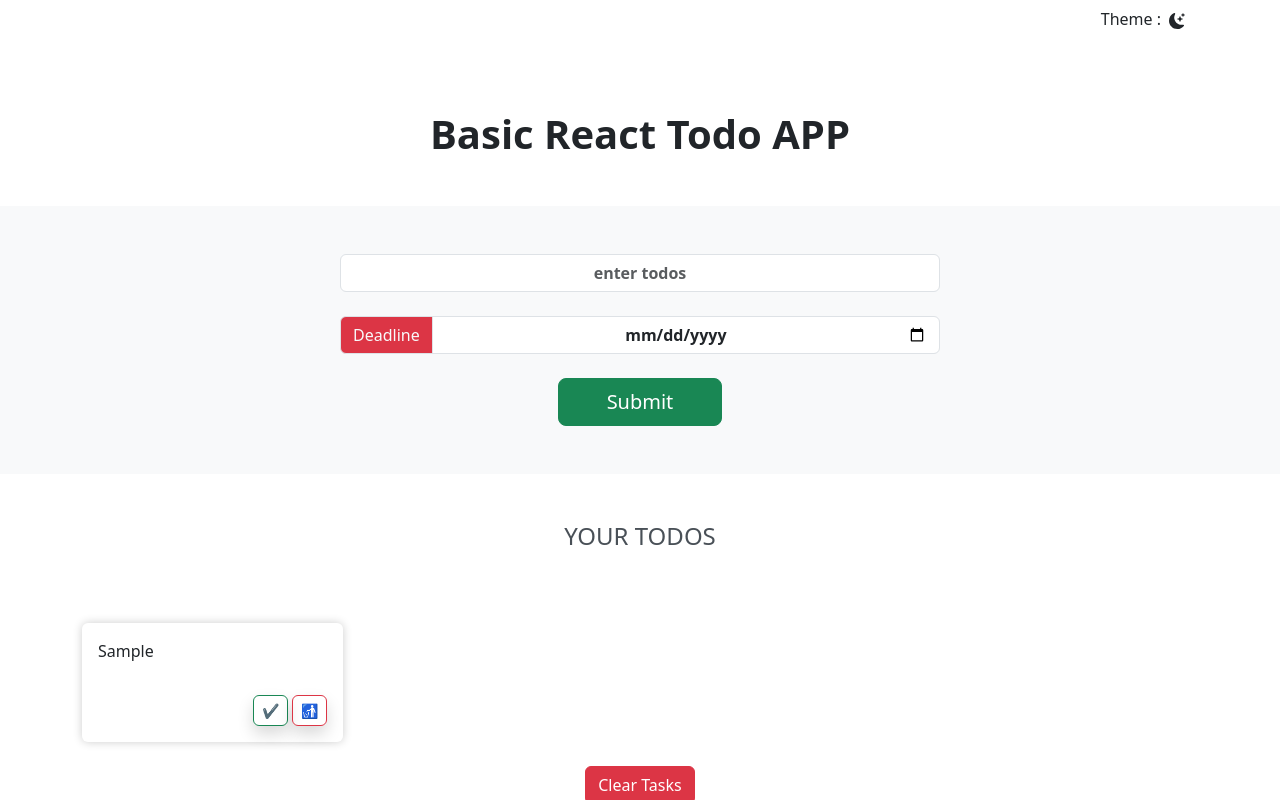
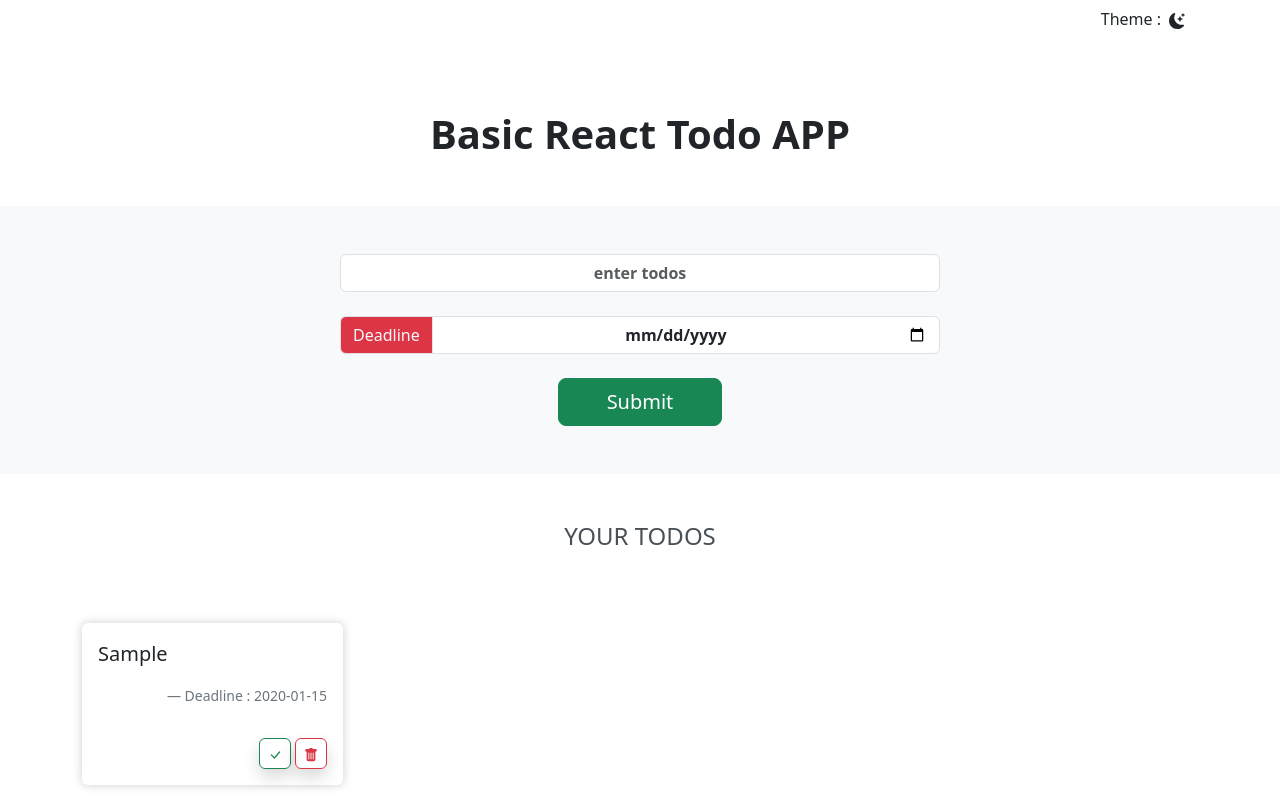
Before and after one commit to S-Alif/assignments, a React (Vite) app: page / in a window 1280 px wide. Both pictures are taken after typing "Sample", "2020-01-15" into the empty fields and a click on the button "Submit". Shown: the top 800 px of the page. Built offline with nearby package versions, Linux system fonts and the light colour scheme.

Commit message:
update: design update with better icons

```diff
--- a/src/components/List.jsx
+++ b/src/components/List.jsx
@@ -1,5 +1,7 @@
 /* eslint-disable react/prop-types */
 import { useState } from "react";
+
+import { BsCheckLg, BsXLg, BsTrashFill } from "react-icons/bs";
 
 
 const List = ({todo, deleteTask, toggleDone, toggleUndone}) => {
@@ -49,10 +51,7 @@ const List = ({todo, deleteTask, toggleDone, toggleUndone}) => {
                 data-bs-dismiss="modal"
                 onClick={() => deleteTask(id)}
               >
-                delete
-              </button>
-              <button type="button" className="btn btn-primary" data-bs-dismiss="modal">
-                close
+                DELETE
               </button>
             </div>
           </div>
@@ -62,14 +61,21 @@ const List = ({todo, deleteTask, toggleDone, toggleUndone}) => {
   }
 
   return (
-    <div className="col-lg-3 col-md-4 col-sm-2 mt-4">
+    <div className="col-lg-3 col-md-4 col-sm-6 mt-4">
       <div className={marked=="true" ? "todo-content p-lg-3 p-2 rounded border border-2 border-success" : "todo-content p-lg-3 p-2 rounded"}>
+        <figure>
+          <blockquote className="blockquote">
         <p className="fw-medium text-start">{todo.todo}</p>
+          </blockquote>
+          <figcaption className="blockquote-footer text-end pt-3">
+            Deadline : {todo.deadline}
+          </figcaption>
+        </figure>
 
         <div className="check-btn text-end pt-3">
-          <button className={marked == "true" ? "d-none" : "btn btn-outline-success btn-sm rounded shadow me-1"} onClick={() => { toggleDone(todo.id); marking()}}>✔</button>
-          <button className={marked == "true" ? "btn btn-outline-warning btn-sm rounded shadow me-1" : "d-none"} onClick={() => { toggleUndone(todo.id); unMark() }}>✖</button>
-          <button className="btn btn-outline-danger btn-sm rounded shadow" data-bs-toggle="modal" data-bs-target={`#${todo.id}`}>🚮</button>
+          <button className={marked == "true" ? "d-none" : "btn btn-outline-success btn-sm rounded shadow me-1"} onClick={() => { toggleDone(todo.id); marking()}}><BsCheckLg /></button>
+          <button className={marked == "true" ? "btn btn-outline-primary btn-sm rounded shadow me-1" : "d-none"} onClick={() => { toggleUndone(todo.id); unMark() }}><BsXLg /></button>
+          <button className="btn btn-outline-danger btn-sm rounded shadow" data-bs-toggle="modal" data-bs-target={`#${todo.id}`}><BsTrashFill /></button>
         </div>
 
         {
```
